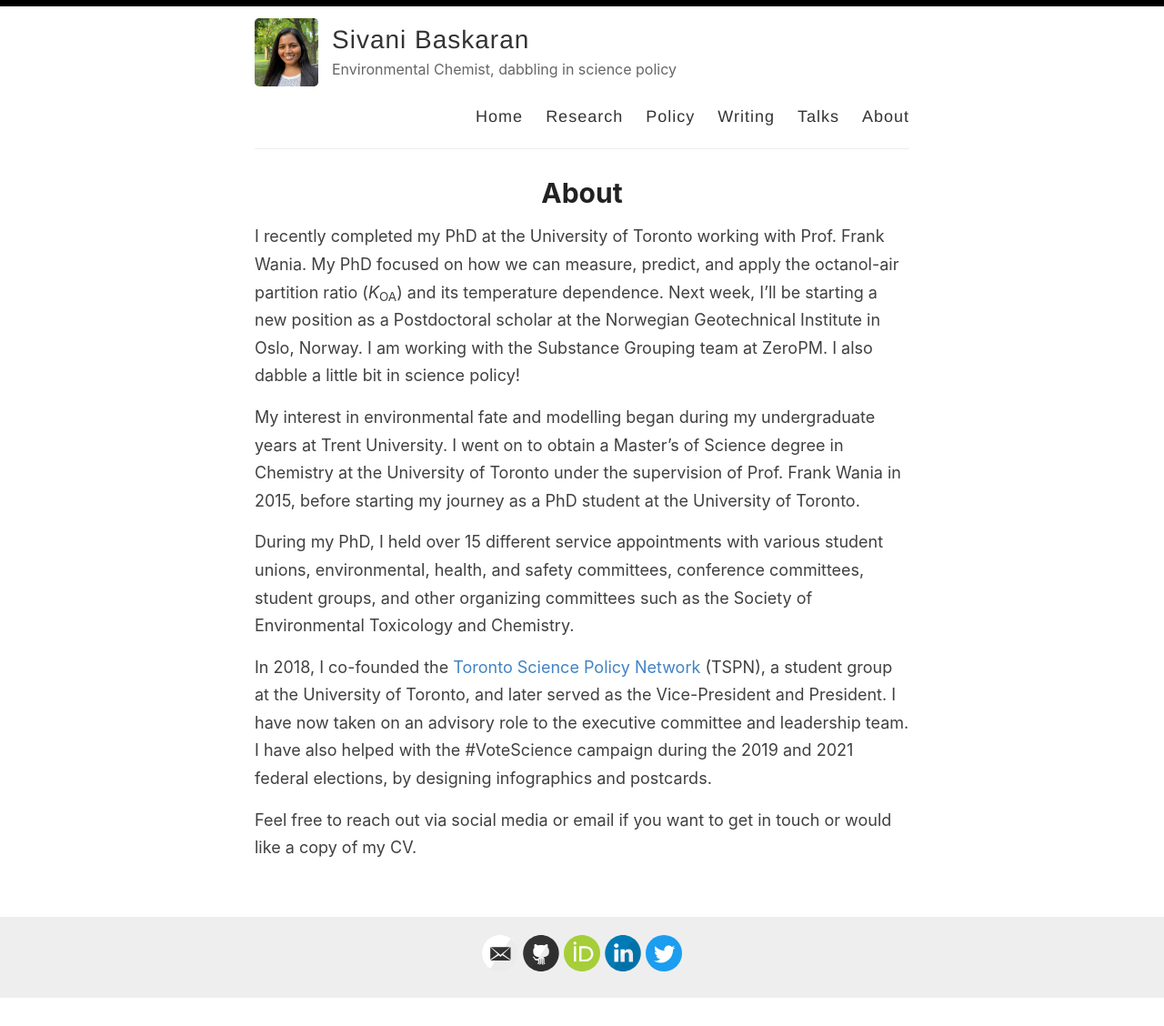
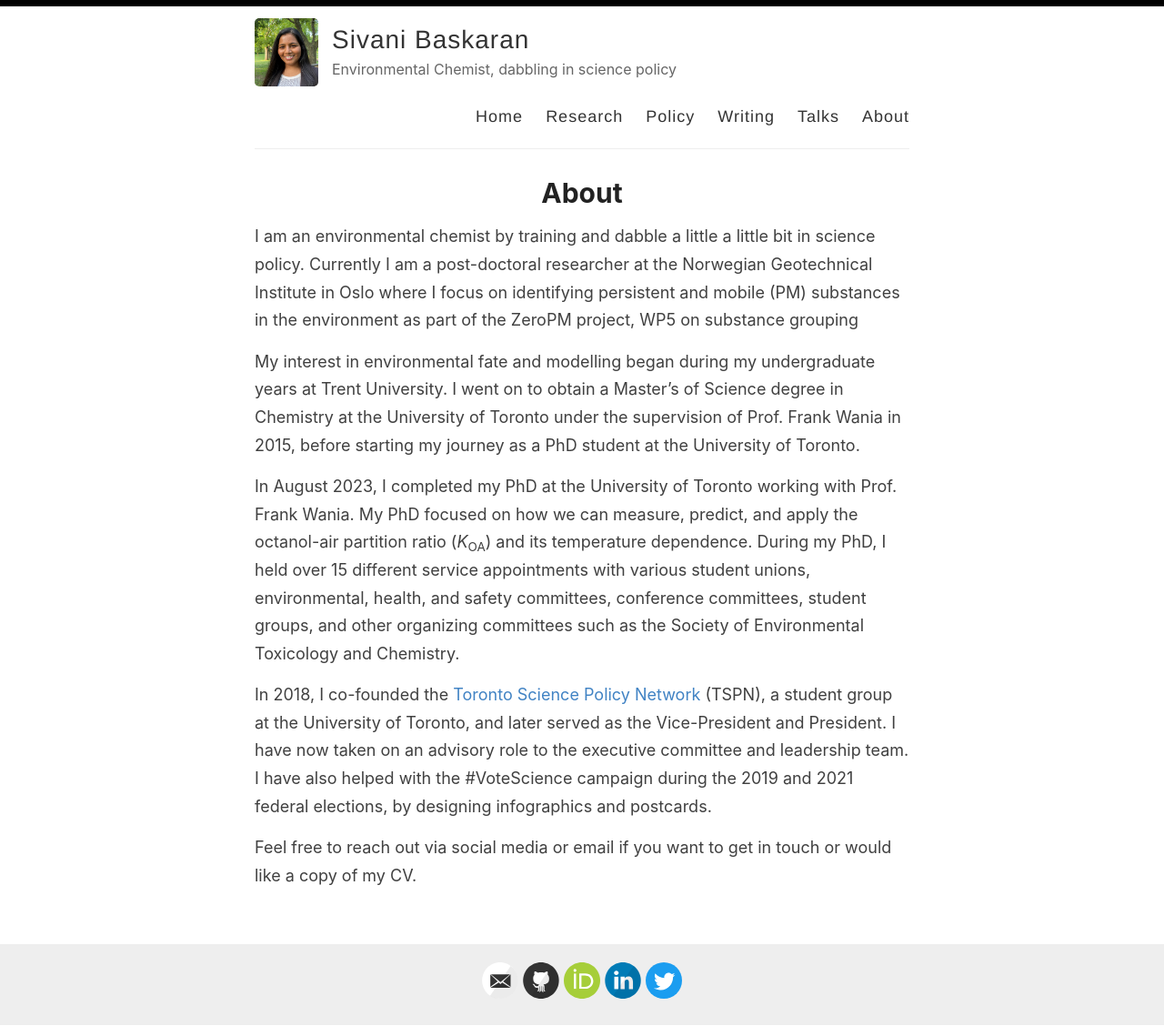
Before and after one commit to sivanibaskaran/sivanibaskaran.github.io, a Jekyll site: the page built from _pages/about.md, in a window 1280 px wide. Shown: the whole page at 91% size. Built offline with Jekyll 4.4.1, drawn with Linux system fonts in a browser that asks for light colours; before the commit the page ends 1097 px from its top, so only the background shows below that.

Commit message:
fall 2022

```diff
--- a/_pages/about.md
+++ b/_pages/about.md
@@ -4,11 +4,11 @@ title: About
 permalink: /about/
 ---
 
-I recently completed my PhD at the University of Toronto working with Prof. Frank Wania. My PhD focused on how we can measure, predict, and apply the octanol-air partition ratio (*K*<sub>OA</sub>) and its temperature dependence.  Next week, I'll be starting a new position as a Postdoctoral scholar at the Norwegian Geotechnical Institute in Oslo, Norway. I am working with the Substance Grouping team at ZeroPM. I also dabble a little bit in science policy!
+I am an environmental chemist by training and dabble a little a little bit in science policy. Currently I am a post-doctoral researcher at the Norwegian Geotechnical Institute in Oslo where I focus on identifying persistent and mobile (PM) substances in the environment as part of the ZeroPM project, WP5 on substance grouping
 
 My interest in environmental fate and modelling began during my undergraduate years at Trent University. I went on to obtain a  Master's of Science degree in Chemistry at the University of Toronto under the supervision of Prof. Frank Wania in 2015, before starting my journey as a PhD student at the University of Toronto.
 
-During my PhD, I held over 15 different service appointments with various student unions, environmental, health, and safety committees, conference committees, student groups, and other organizing committees such as the Society of Environmental Toxicology and Chemistry.
+In August 2023, I completed my PhD at the University of Toronto working with Prof. Frank Wania. My PhD focused on how we can measure, predict, and apply the octanol-air partition ratio (*K*<sub>OA</sub>) and its temperature dependence. During my PhD, I held over 15 different service appointments with various student unions, environmental, health, and safety committees, conference committees, student groups, and other organizing committees such as the Society of Environmental Toxicology and Chemistry.
 
 In 2018, I co-founded the [Toronto Science Policy Network](https://tspn.ca) (TSPN), a student group at the University of Toronto, and later served as the Vice-President and President. I have now taken on an advisory role to the executive committee and leadership team. I have also helped with the #VoteScience campaign during the 2019 and 2021 federal elections, by designing infographics and postcards.
 
--- a/index.html
+++ b/index.html
@@ -4,7 +4,7 @@ layout: default
 
 <h1> Hi and welcome to my website! </h1>
 
-<p>My name is Sivani and I am an environmental chemist. I recently defended my PhD at the University of Toronto. Later this month, I will be starting a post-doc in Oslo, Norway looking into persistent and mobile compounds.
+<p>My name is Sivani and I am an environmental chemist. After completing my PhD at the University of Toronto in the summer of 2022, I am working as a post-doctoral researcher at the Norwegian Geotechnical Institute in Oslo.
 
 <p>Here you will find information about my <a href="https://sivanibaskaran.github.io/research/">research interests</a>, <a href="https://sivanibaskaran.github.io/writing/">writing and publications</a>, and some of my passion projects, including my work in <a href="https://sivanibaskaran.github.io/policy/">science policy</a>.</p>
 
```
